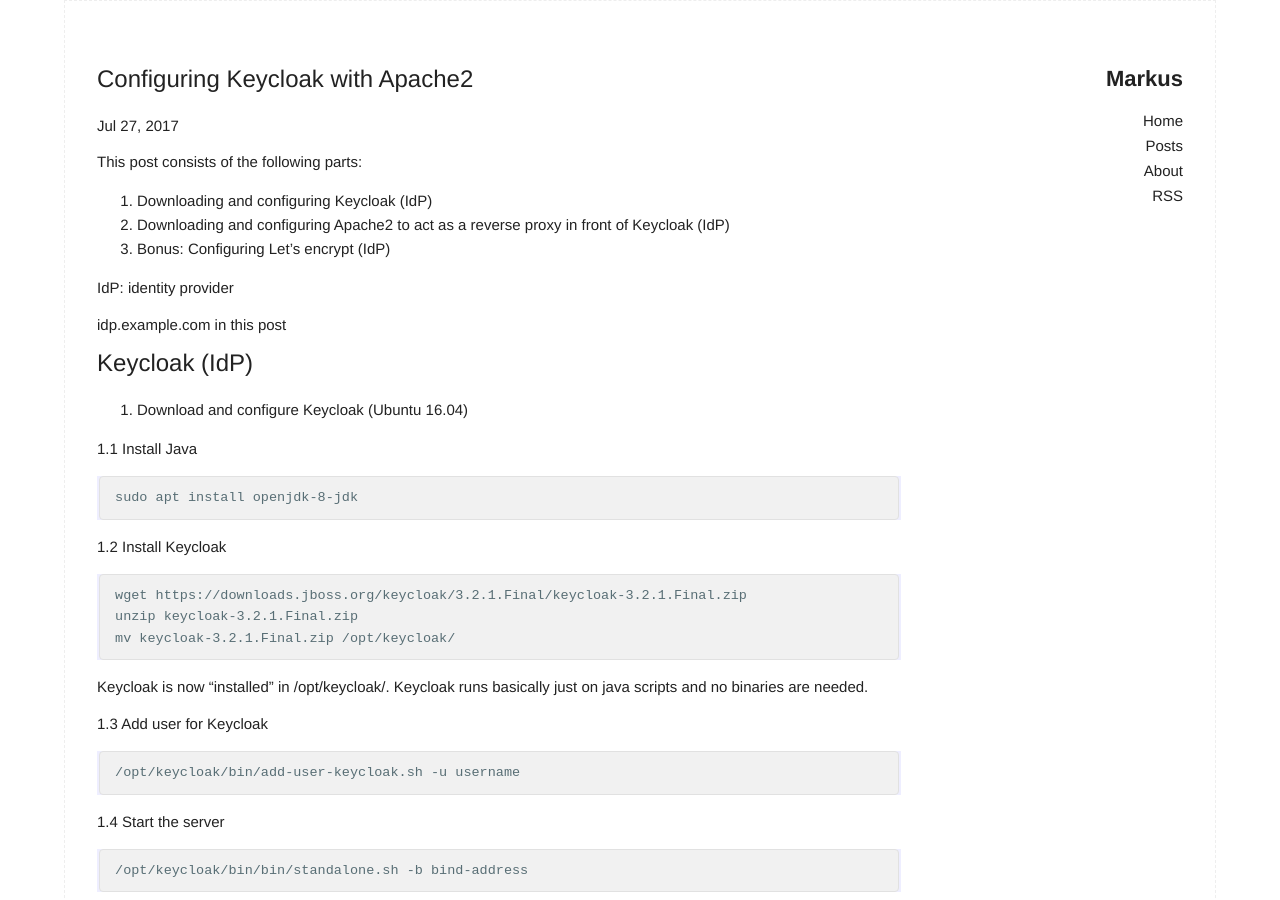
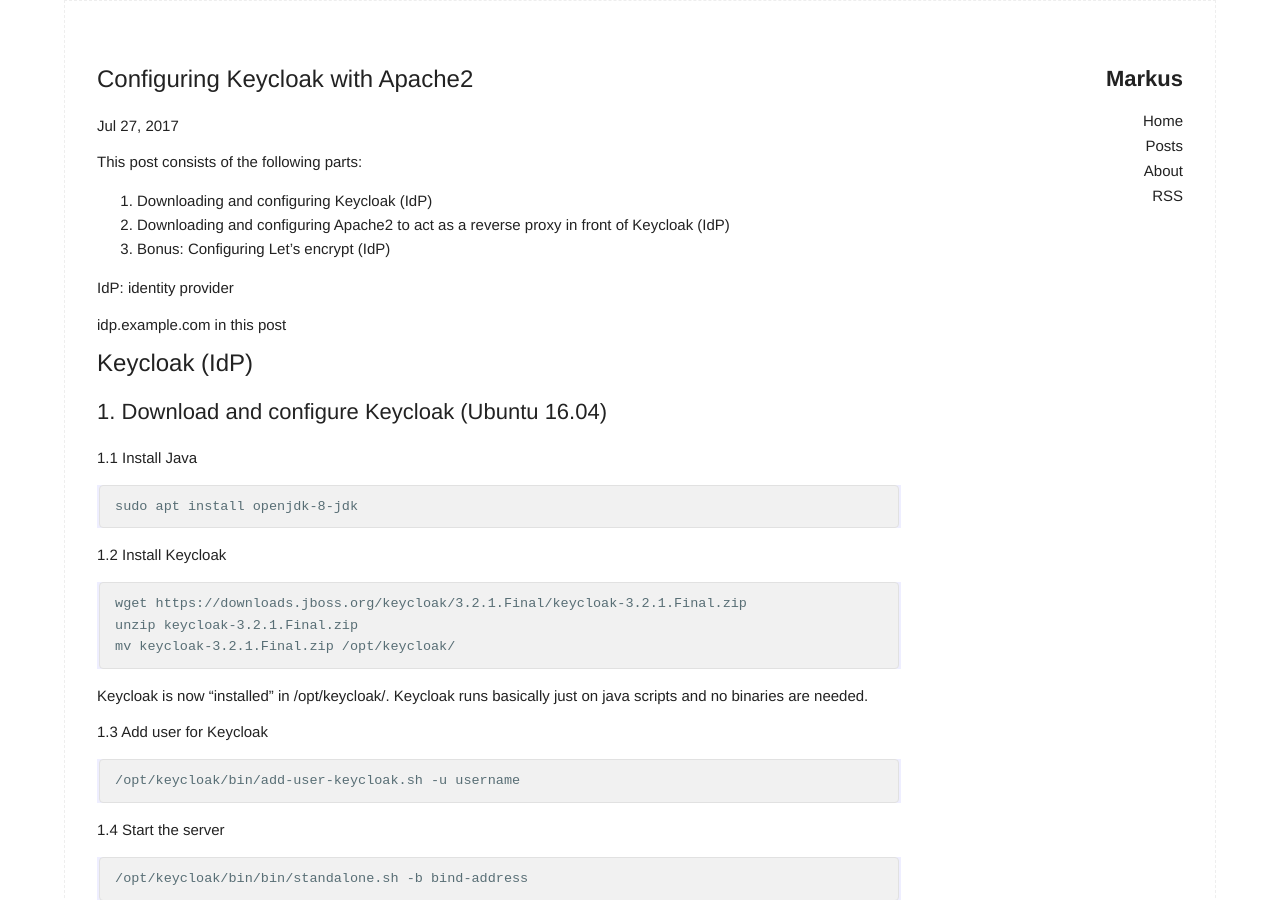
Before and after one commit to markusleh/markusleh.github.io, a Jekyll site: the page built from _posts/2017-07-27-keycloak-apache.md, in a window 1280 px wide and 900 px high. Built offline with Jekyll 4.4.1, drawn with Linux system fonts in a browser that asks for light colours; some of the changed text lies outside the part shown.

Commit message:
Formatting

````diff
--- a/_posts/2017-07-27-keycloak-apache.md
+++ b/_posts/2017-07-27-keycloak-apache.md
@@ -17,7 +17,8 @@ IdP: identity provider
 idp.example.com in this post
 
 # Keycloak (IdP)
-1. Download and configure Keycloak (Ubuntu 16.04)
+
+## 1. Download and configure Keycloak (Ubuntu 16.04)
 
 1.1 Install Java
 ```
````
Also changed, not shown: other parts of _posts/2017-07-27-keycloak-apache.md (+1 -1 lines).
